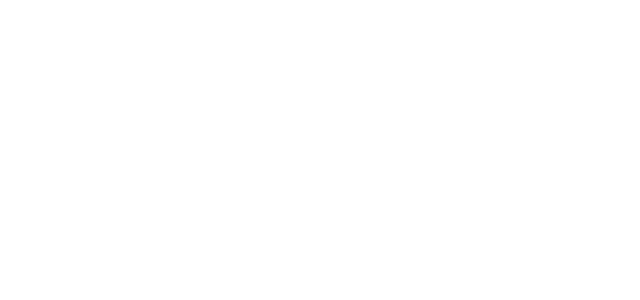
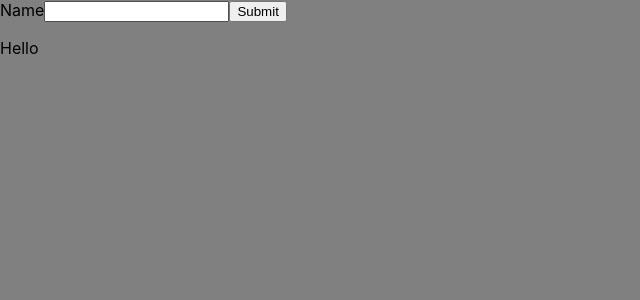
Before and after one commit to sajjad-10/deep-dive-in-react, a React (Create React App) app in the folder advanced-react-hooks/: page / in a window 1280 px wide. Shown: the top 300 px of the page, without its empty margins (0-640 px from the left). Built offline with nearby package versions, Linux system fonts and the light colour scheme; the HTML template or start-up script is replaced by a standard one.

Commit message:
useRef ex-one

```diff
--- a/advanced-react-hooks/src/App.js
+++ b/advanced-react-hooks/src/App.js
@@ -1,5 +1,11 @@
+import UseRefExample1 from "./components/UseRefExample1";
 function App() {
-    return <div className="App"></div>;
+    return (
+        <div className="App">
+            {/* useRef: */}
+            <UseRefExample1 />
+        </div>
+    );
 }
 
 export default App;
--- /dev/null
+++ b/advanced-react-hooks/src/components/UseRefExample1.jsx
@@ -0,0 +1,36 @@
+import { useRef } from "react";
+
+function UseRefExample1() {
+    const inputRef = useRef();
+    const paraRef = useRef();
+
+    const onSubmit = (e) => {
+        e.preventDefault();
+        console.log(inputRef.current.value);
+        inputRef.current.value = "Hello";
+        inputRef.current.style.backgroundColor = "red";
+        paraRef.current.innerText = "Goodbye";
+    };
+
+    return (
+        <div>
+            <form onSubmit={onSubmit}>
+                <label htmlFor="name">Name</label>
+                <input
+                    type="text"
+                    ref={inputRef}
+                    id="name"
+                    className="form-control mb-2"
+                />
+                <button type="submit" className="btn btn-primary">
+                    Submit
+                </button>
+                <p onClick={() => inputRef.current.focus()} ref={paraRef}>
+                    Hello
+                </p>
+            </form>
+        </div>
+    );
+}
+
+export default UseRefExample1;
--- a/advanced-react-hooks/src/index.css
+++ b/advanced-react-hooks/src/index.css
@@ -5,6 +5,7 @@
     sans-serif;
   -webkit-font-smoothing: antialiased;
   -moz-osx-font-smoothing: grayscale;
+  background-color: gray;
 }
 
 code {
```
Also changed, not shown: advanced-react-hooks/src/setupTests.js (deleted, +0 -5 lines), 1 other file (tests, documents, lock files or other folders).
